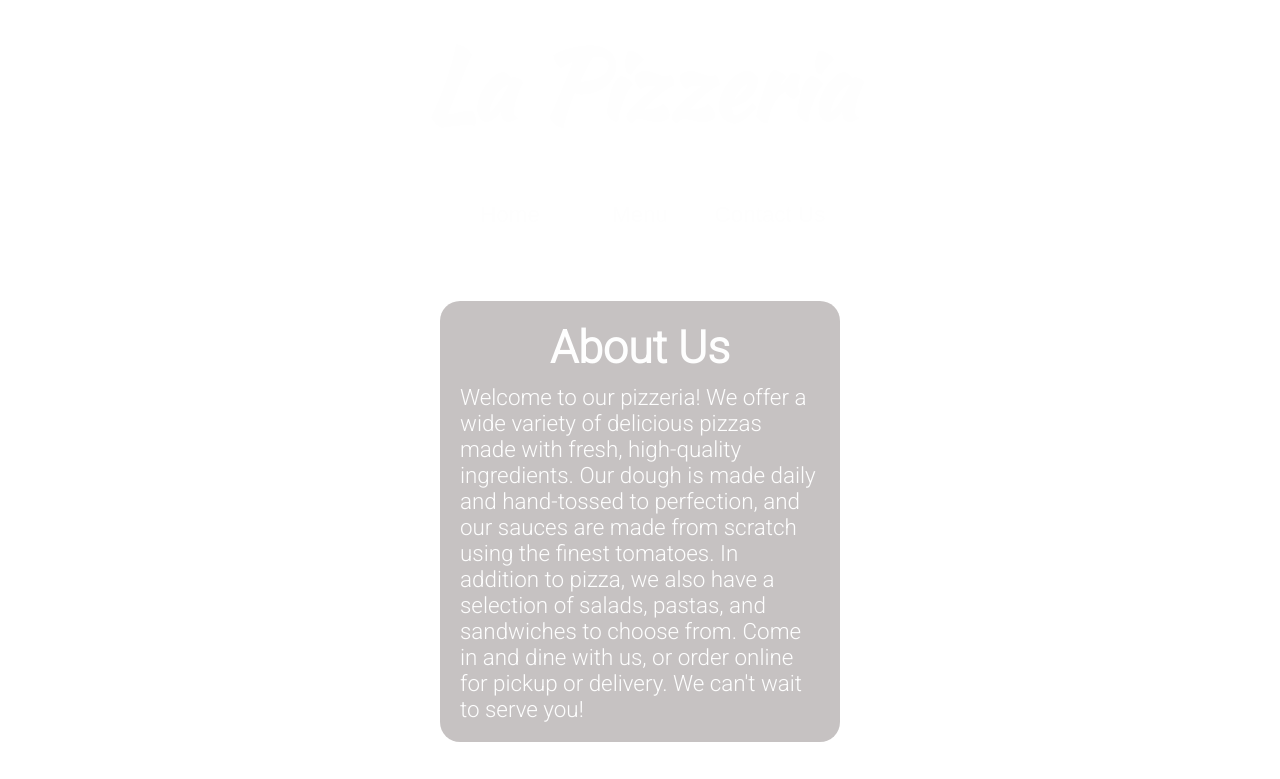
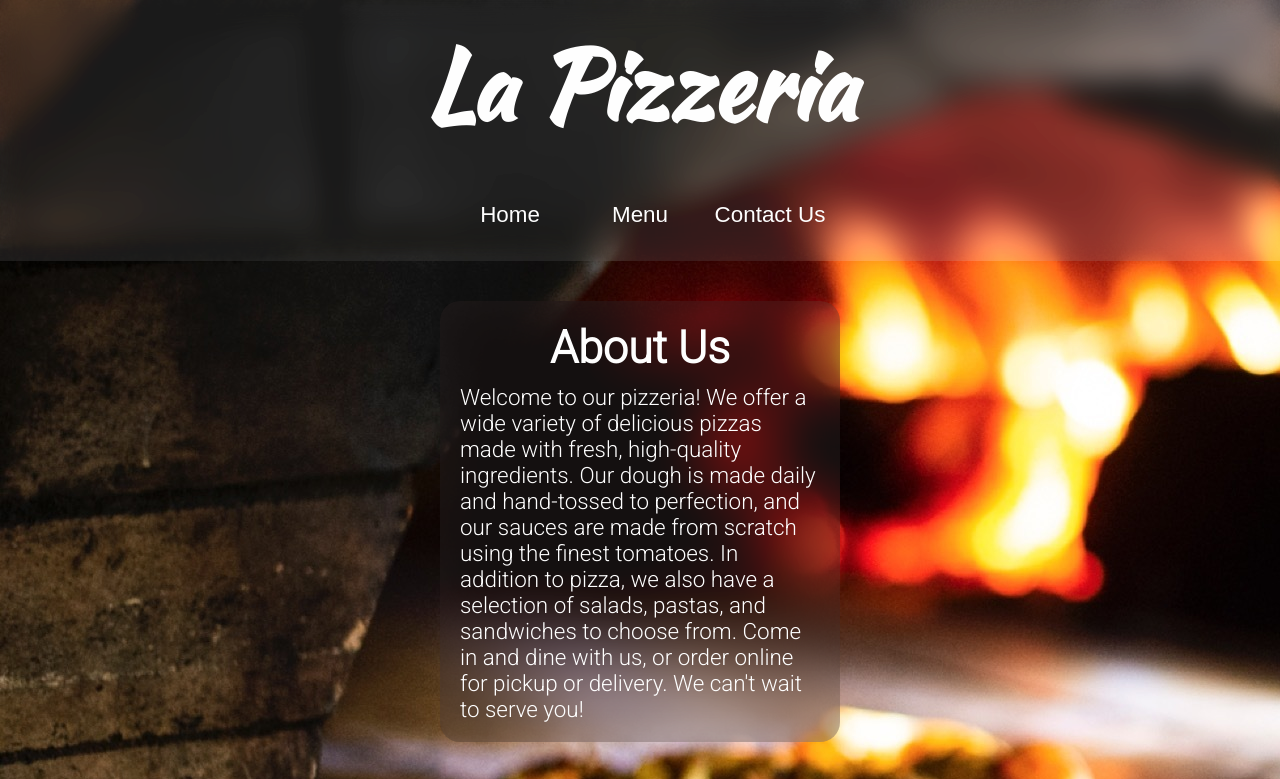
Before and after one commit to Beppe94/Restaurant, a plain HTML site: page index.html in a window 1280 px wide. Shown: the top 779 px of the page. Drawn offline with Linux system fonts and the light colour scheme.

Commit message:
background image fix

```diff
--- a/style.css
+++ b/style.css
@@ -16,7 +16,7 @@
 }
 
 body {
-    background: url('/dist/icons/oven.jpg');
+    background: url('./icons/oven.jpg');
     font-size: 1em;
     font-family: var(--font-page);
     height: 100vh;
```
